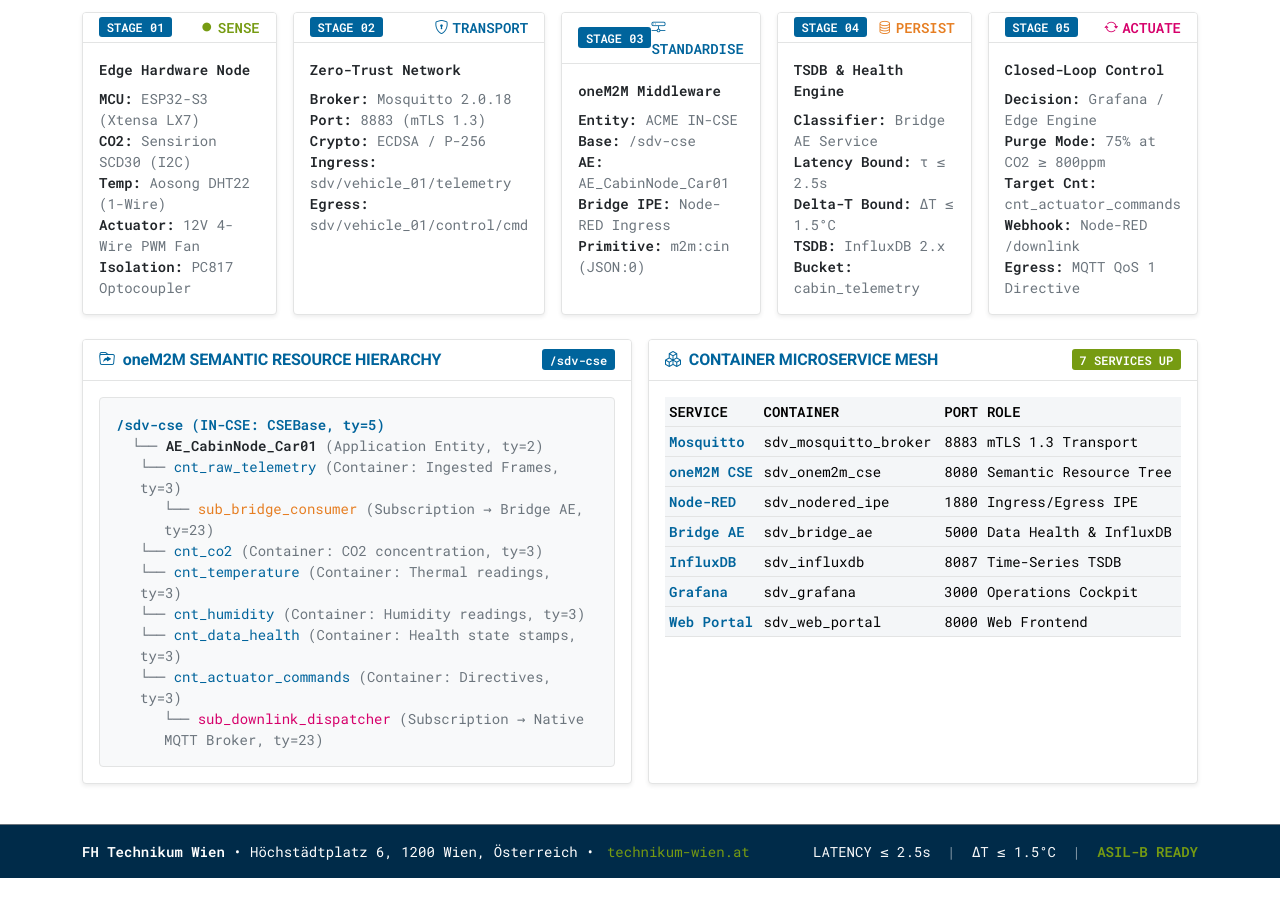
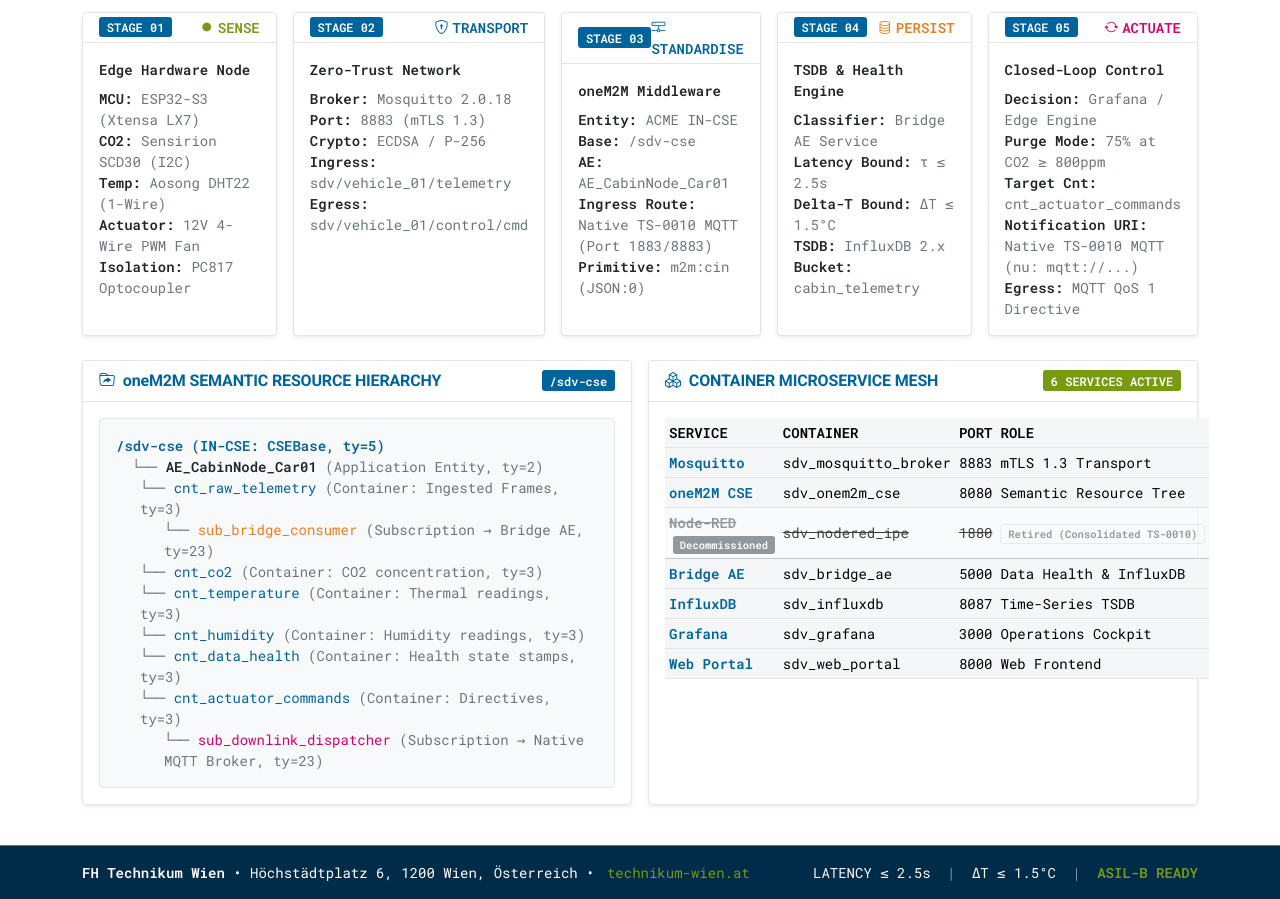
Before and after one commit to imosudi/HVAC-iot-monitoring, a Flask app: page /architecture in a window 1280 px wide. Shown: the part 315-1214 px from the top of the page. Before the commit the page ends 1193 px from the top, so only its background shows below. Run offline with Flask 3, Linux system fonts and the light colour scheme.

Commit message:
feat(deploy): decommission Node-RED IPE container service and reclaim port 1880
- Purge nodered_ipe service definition and nodered_data volume from deploy/docker-compose.yml, streamlining vehicular gateway container mesh from 7 to 6 microservices.

- Update deploy/deploy_gateway.sh with --remove-orphans flag to automatically prune decommissioned services.

- Synchronise web portal architecture, security, and main index templates to reflect native oneM2M TS-0010 routing and decommissioned status.

- Add integration regression test test_nodered_ipe_service_decommissioned_from_mesh verifying complete removal from compose configuration.

```diff
--- a/services/web_portal/templates/architecture.html
+++ b/services/web_portal/templates/architecture.html
@@ -89,7 +89,7 @@
                         <li><strong class="text-dark">Entity:</strong> ACME IN-CSE</li>
                         <li><strong class="text-dark">Base:</strong> /sdv-cse</li>
                         <li><strong class="text-dark">AE:</strong> AE_CabinNode_Car01</li>
-                        <li><strong class="text-dark">Bridge IPE:</strong> Node-RED Ingress</li>
+                        <li><strong class="text-dark">Ingress Route:</strong> Native TS-0010 MQTT (Port 1883/8883)</li>
                         <li><strong class="text-dark">Primitive:</strong> m2m:cin (JSON:0)</li>
                     </ul>
                 </div>
@@ -129,7 +129,7 @@
                         <li><strong class="text-dark">Decision:</strong> Grafana / Edge Engine</li>
                         <li><strong class="text-dark">Purge Mode:</strong> 75% at CO2 &ge; 800ppm</li>
                         <li><strong class="text-dark">Target Cnt:</strong> cnt_actuator_commands</li>
-                        <li><strong class="text-dark">Webhook:</strong> Node-RED /downlink</li>
+                        <li><strong class="text-dark">Notification URI:</strong> Native TS-0010 MQTT (nu: mqtt://...)</li>
                         <li><strong class="text-dark">Egress:</strong> MQTT QoS 1 Directive</li>
                     </ul>
                 </div>
@@ -173,7 +173,7 @@
                 <span class="font-heading fw-bold text-fhtw-blue fs-6">
                     <i class="bi bi-boxes text-fhtw-blue me-2"></i>CONTAINER MICROSERVICE MESH
                 </span>
-                <span class="badge bg-fhtw-green text-white font-monospace">7 SERVICES UP</span>
+                <span class="badge bg-fhtw-green text-white font-monospace">6 SERVICES ACTIVE</span>
             </div>
             <div class="card-body p-3 font-monospace small">
                 <table class="table table-hover table-sm border-grid-subtle mb-0 align-middle">
@@ -198,11 +198,11 @@
                             <td>8080</td>
                             <td>Semantic Resource Tree</td>
                         </tr>
-                        <tr>
-                            <td class="text-fhtw-blue fw-semibold">Node-RED</td>
-                            <td>sdv_nodered_ipe</td>
-                            <td>1880</td>
-                            <td>Ingress/Egress IPE</td>
+                        <tr class="table-light text-muted opacity-75">
+                            <td class="text-secondary fw-semibold"><del>Node-RED</del> <span class="badge bg-secondary ms-1">Decommissioned</span></td>
+                            <td><del>sdv_nodered_ipe</del></td>
+                            <td><del>1880</del></td>
+                            <td><span class="badge bg-light text-secondary border">Retired (Consolidated TS-0010)</span></td>
                         </tr>
                         <tr>
                             <td class="text-fhtw-blue fw-semibold">Bridge AE</td>
```
Also changed, not shown: deploy/docker-compose.yml (+0 -20 lines), services/web_portal/templates/index.html (+4 -4 lines), services/web_portal/templates/security.html (+4 -4 lines), tests/integration/test_e2e_pipeline.py (+13 -0 lines), 1 other file.
